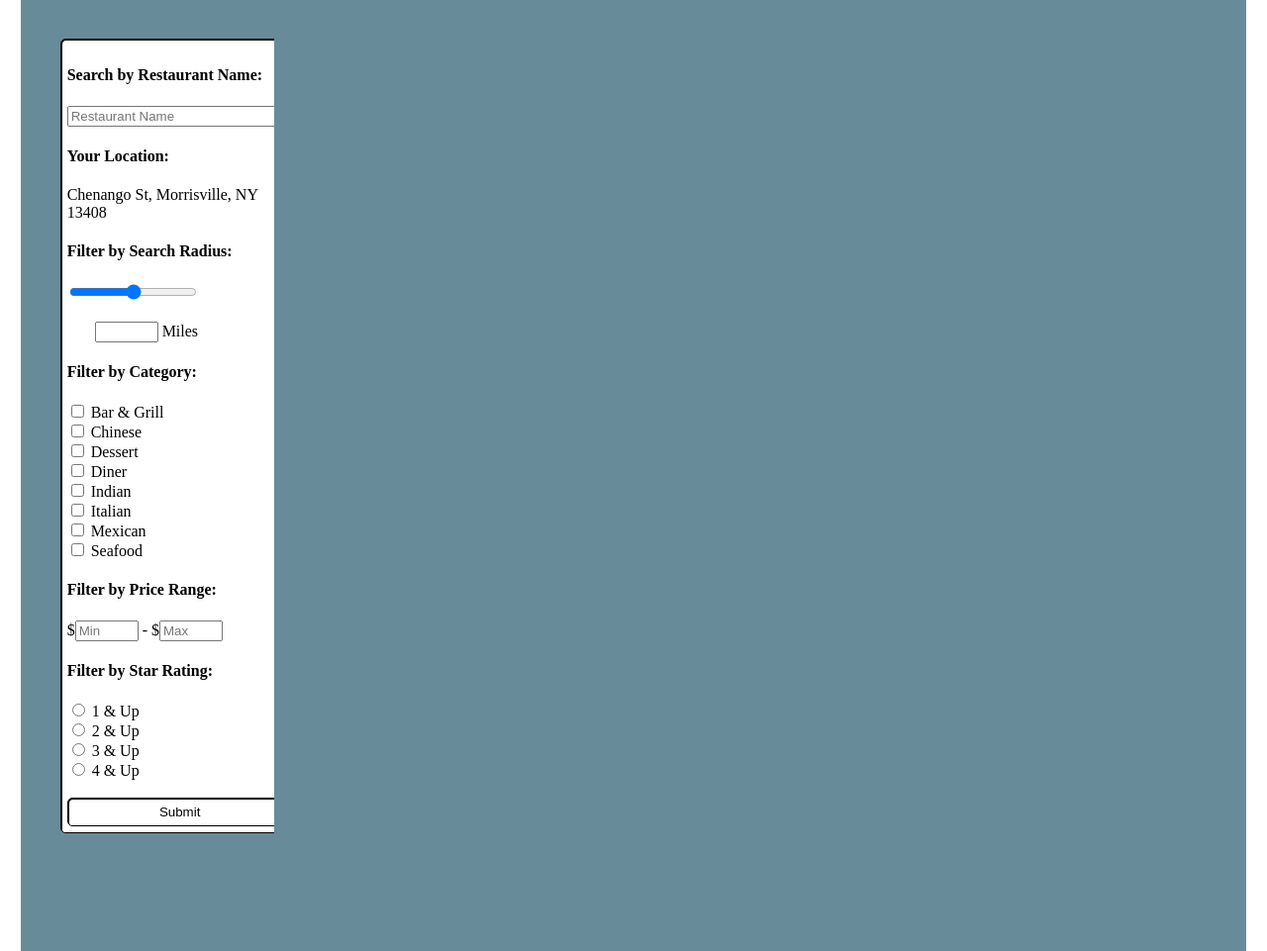
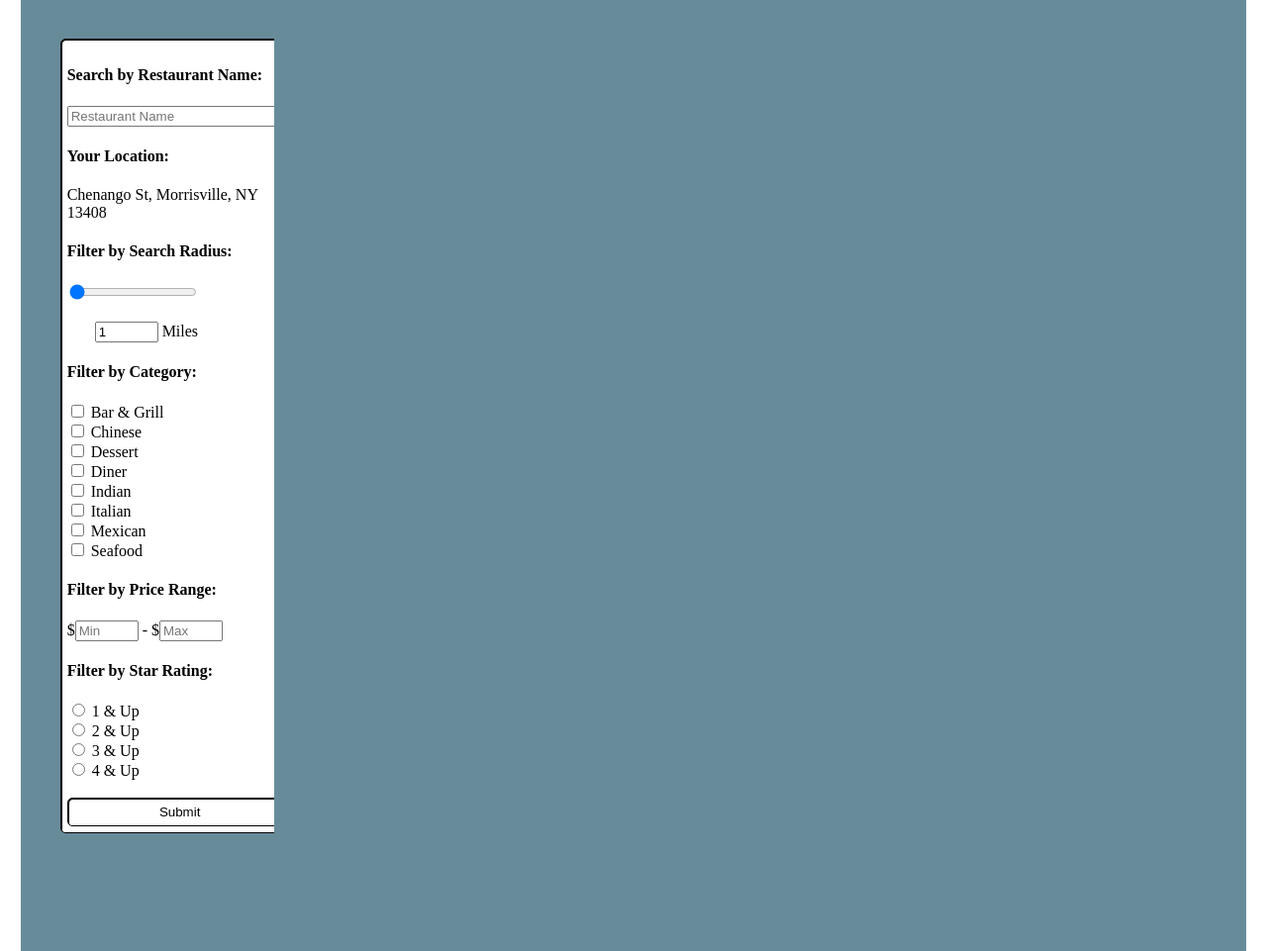
Before and after one commit to Cook393/SilverTuna, a PHP site: page /home.php in a window 1280 px wide; the page is wider, and only the part inside the window is pictured. Shown: the part 159-1120 px from the top of that part at 99% size. Run offline with PHP 8.4, Linux system fonts and the light colour scheme.

Commit message:
slight radius fix

```diff
--- a/searchEngine.php
+++ b/searchEngine.php
@@ -8,7 +8,7 @@ $longitude = -75.64124222090817;
 $latitude = 42.89651475818489;
 
 // query data
-$radius = "";
+$radius = 1;
 $restName = "";
 $category = "";
 $rating = "";
```
